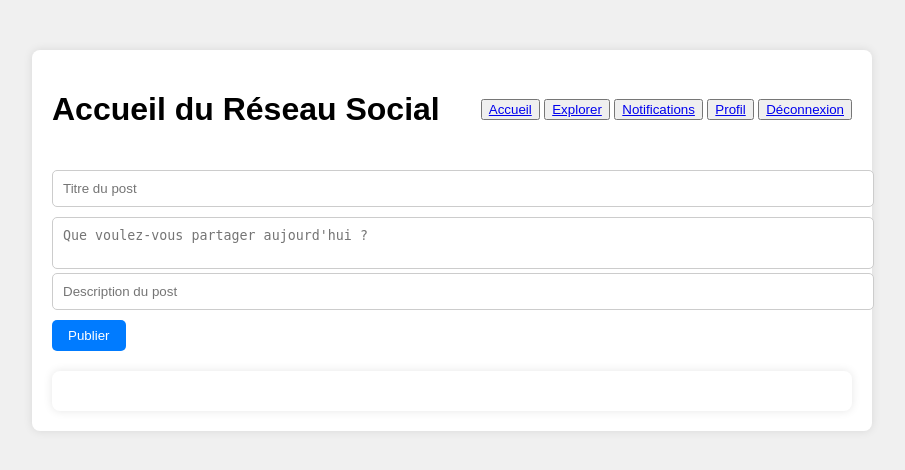
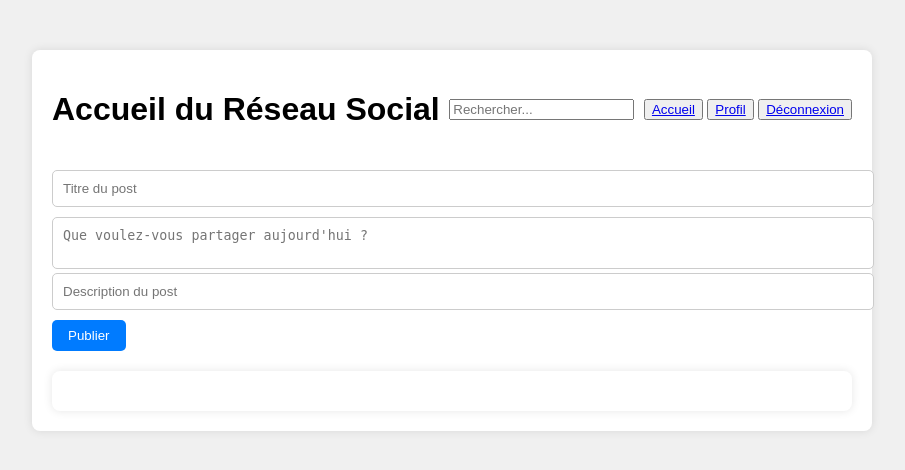
Before and after one commit to misterwhite44/reseausocial, a Symfony app: template templates/home/home.html.twig in a window 1280 px wide. Shown: the top 470 px of the page, without its empty margins (188-1093 px from the left). Run offline with Twig, Linux system fonts and the light colour scheme; the template is opened without the code that fills it, so the values that code supplies are empty; some libraries are stand-ins or nearby versions.

Commit message:
biographie bdd ainsi que sur l'appli. + rechercher

```diff
--- a/src/Controller/InscriptionController.php
+++ b/src/Controller/InscriptionController.php
@@ -28,16 +28,20 @@ class InscriptionController extends AbstractController
             $pseudo = $request->request->get('username');
             $email = $request->request->get('email');
             $password = $request->request->get('password');
+            $bio = $request->request->get('bio');
+
 
             // Créer une nouvelle instance de l'entité User et définir les données
             $user = new User();
             $user->setPseudo($pseudo);
             $user->setEmail($email);
             $user->setPassword($password);
+            $user->setBio($bio);
 
             // Persister l'utilisateur dans la base de données
             $this->entityManager->persist($user);
             $this->entityManager->flush();
+
 
             // Rediriger l'utilisateur vers une autre page après l'inscription
             return $this->redirectToRoute('app_connexion');
--- a/templates/home/home.html.twig
+++ b/templates/home/home.html.twig
@@ -78,16 +78,20 @@
             color: #666;
             margin-bottom: 10px;
         }
+
+
     </style>
 </head>
 <body>
 <div class="container">
     <div class="header">
         <h1>Accueil du Réseau Social</h1>
+        <form class="search-form" action="{{ path('app_profil') }}" method="get">
+            <input type="text" id="searchInput" name="q" placeholder="Rechercher..." onkeypress="handleKeyPress(event)">
+        </form>
+        </form>
         <div class="tabs">
             <button><a href="accueil.html">Accueil</a></button>
-            <button><a href="explorer.html">Explorer</a></button>
-            <button><a href="notifications.html">Notifications</a></button>
             <button><a href="{{ path('app_profil') }}">Profil</a></button>
             <button><a href="deconnexion.html">Déconnexion</a></button>
         </div>
--- a/templates/lucky/Inscription.html.twig
+++ b/templates/lucky/Inscription.html.twig
@@ -77,6 +77,9 @@
         <input type="password" id="password" name="password" required>
         <label for="confirm_password">Confirmer le mot de passe :</label>
         <input type="password" id="confirm_password" name="confirm_password" required>
+        <label for="bio">Ajouter une biographie :</label>
+        <input type="bio" id="bio" name="bio" required>
+
         <input type="submit" value="S'inscrire">
     </form>
 </div>
```
Also changed, not shown: src/Entity/User.php (+26 -0 lines).
